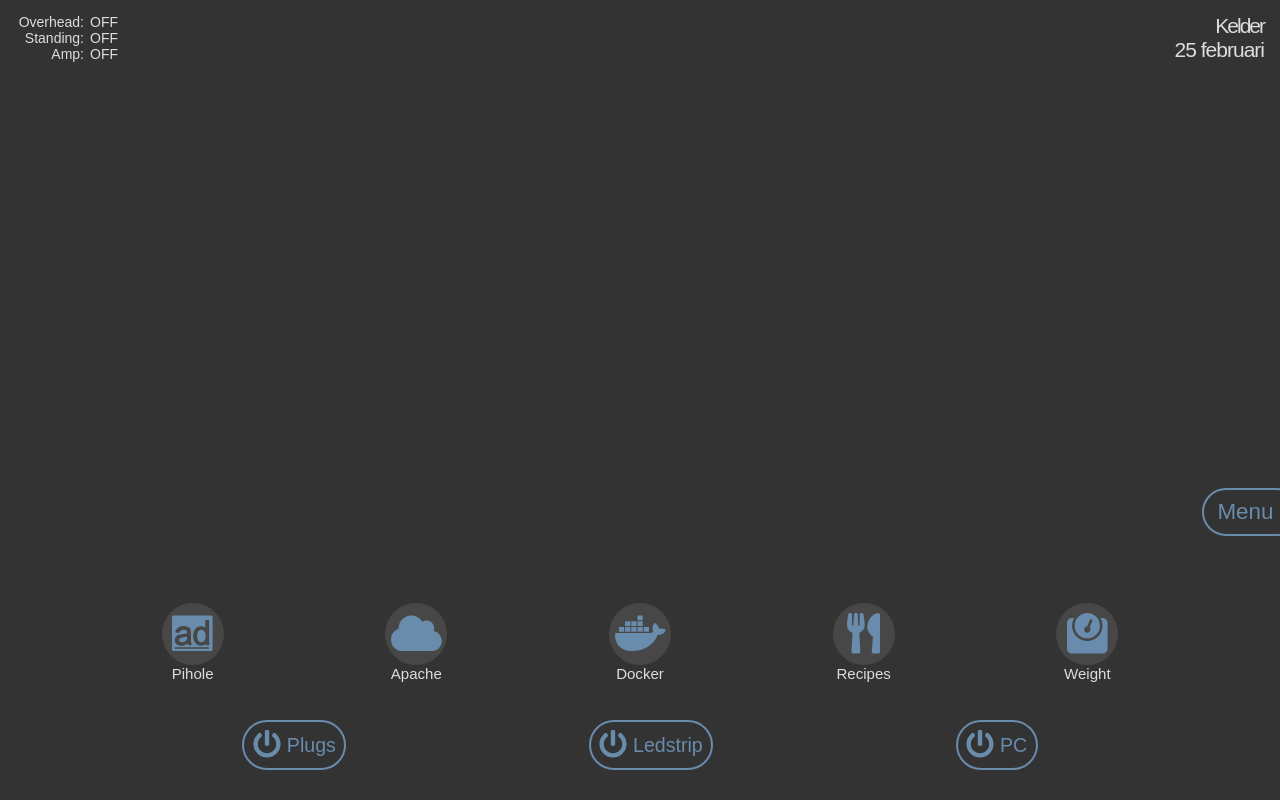
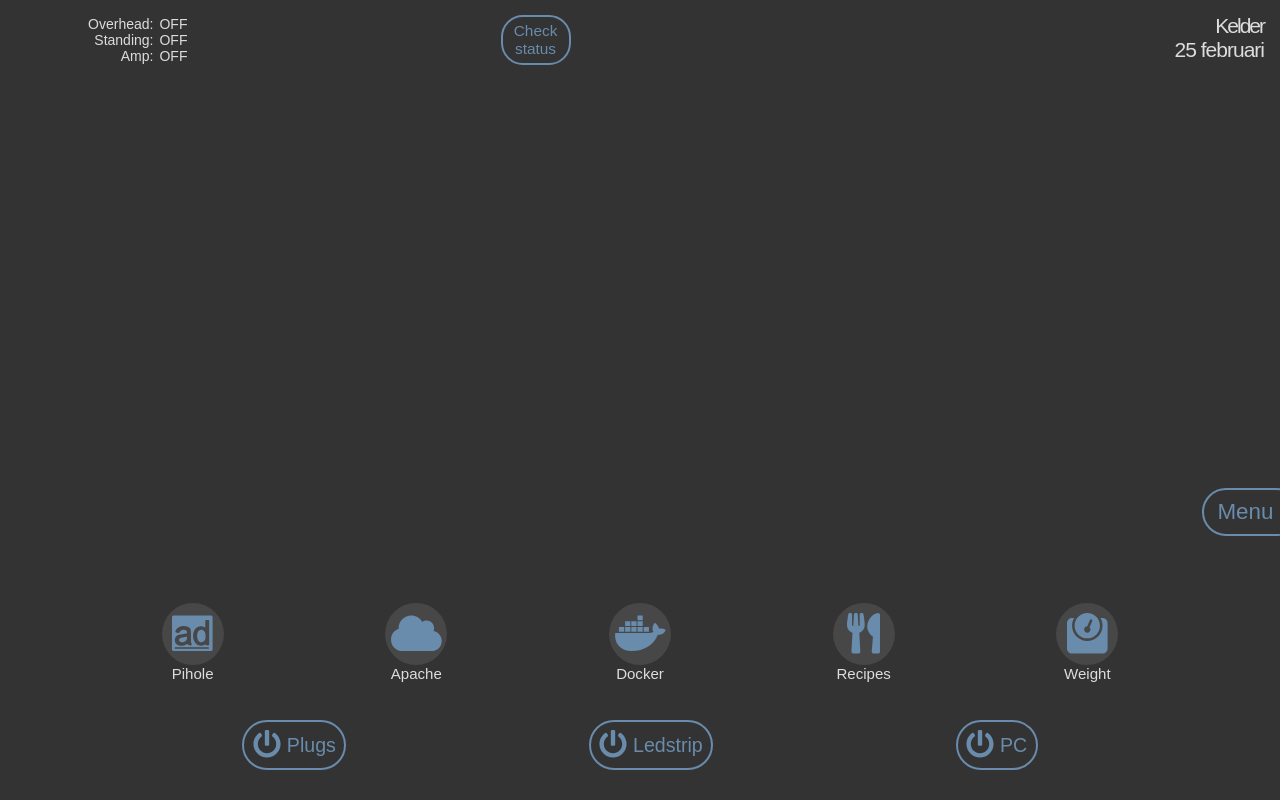
Before and after one commit to ASdeWekker/kelder, a React (Create React App) app in the folder client/: page / in a window 1280 px wide. Built offline with nearby package versions, Linux system fonts and the light colour scheme.

Commit message:
added a check status button

```diff
--- a/client/src/components/Header.js
+++ b/client/src/components/Header.js
@@ -19,6 +19,7 @@ class Header extends Component {
 		this.dateStringOptions = { month: "long", day: "numeric"}
 		// Bind this to the click functions.
 		this.handleClick = this.handleClick.bind(this)
+		this.checkButton = this.checkButton.bind(this)
 		// Get the right-menu.
 		this.rightMenu = React.createRef()
 	}
@@ -47,6 +48,12 @@ class Header extends Component {
 				this.setState({ switchStatus: changedObj })
 			})
 	}
+	checkButton() {
+		// eslint-disable-next-line
+		this.state.switchStatus.map(el => {
+			this.checkStatus(el.shortName)
+		})
+	}
 
 	// Toggle the right menu.
 	handleClick() {
@@ -68,6 +75,7 @@ class Header extends Component {
 							<span className="left-status">{this.state.switchStatus[2].longName}:</span>
 							<span className="right-status">{this.state.switchStatus[2].status}<br /></span>
 						</p>
+						<button className="header--container--left--check-button" onClick={this.checkButton}>Check status</button>
 					</div>
 					<div className="header--container--right">
 						<div className="header--container--right--wrapper">
--- a/client/src/styles/partials/_header.sass
+++ b/client/src/styles/partials/_header.sass
@@ -1,28 +1,29 @@
 // Styles for the header.
 
 .header
-	height: 100px
-	min-height: $headerHeight
+	height: $headerHeight
 	width: 100vw
 
 	&--container
 		clear: both
 		color: $text-alt
 		display: flex
-		height: 100px
+		height: $headerHeight
 		justify-content: flex-start
-		min-height: $headerHeight
 		width: 100vw
 
 		&--left, &--right
-			height: 100px
-			min-height: $headerHeight
+			height: $headerHeight
 			width: 50vw
 
 		&--left
+			align-items: center
+			display: flex
+			justify-content: space-evenly
+
 			&--status
 				margin-left: 16px
-				width: 100%
+				width: 27vw
 
 				.left-status
 					display: inline-block
@@ -30,12 +31,19 @@
 					text-align: right
 					width: 68px
 
+			&--check-button
+				border: 2px solid $text
+				border-radius: 22px
+				font-size: 1.1em
+				padding: 0.3em 0
+				width: 70px
+
 		&--right
 			align-items: center
 			display: flex
 
 			&--wrapper
-				height: 100px
+				height: $headerHeight
 				width: calc(100% - 1px)
 
 				h1, h2
@@ -52,7 +60,7 @@
 						letter-spacing: -1px
 
 			&--button-wrapper
-				height: 100px
+				height: $headerHeight
 				overflow: visible
 				width: 1px
 
--- a/client/src/styles/partials/_vars.sass
+++ b/client/src/styles/partials/_vars.sass
@@ -8,5 +8,5 @@ $text-alt: #ddd
 $buttonOff: darken($text, 20%)
 $buttonOn: lighten($text, 20%)
 
-$headerHeight: 100px
+$headerHeight: 80px
 $marginLeft: 32px
```
Also changed, not shown: client/src/styles/index.css.
